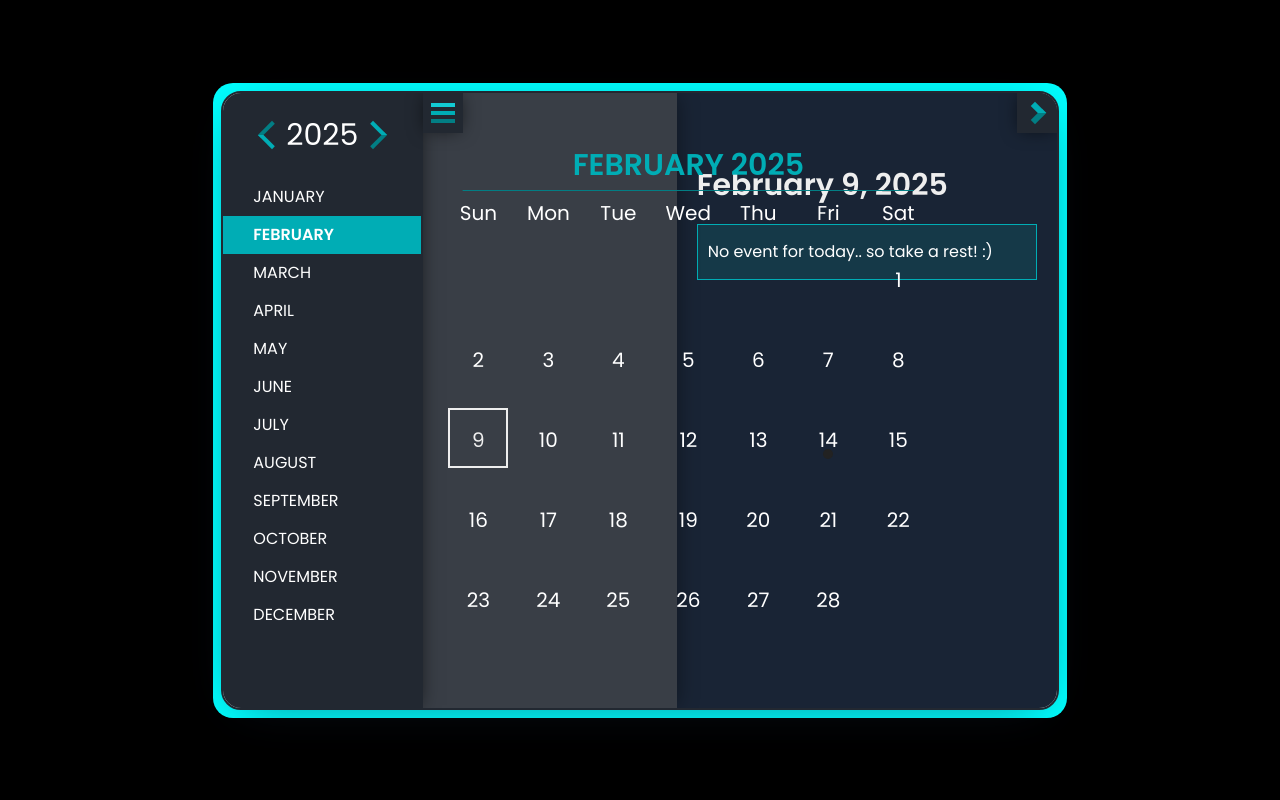
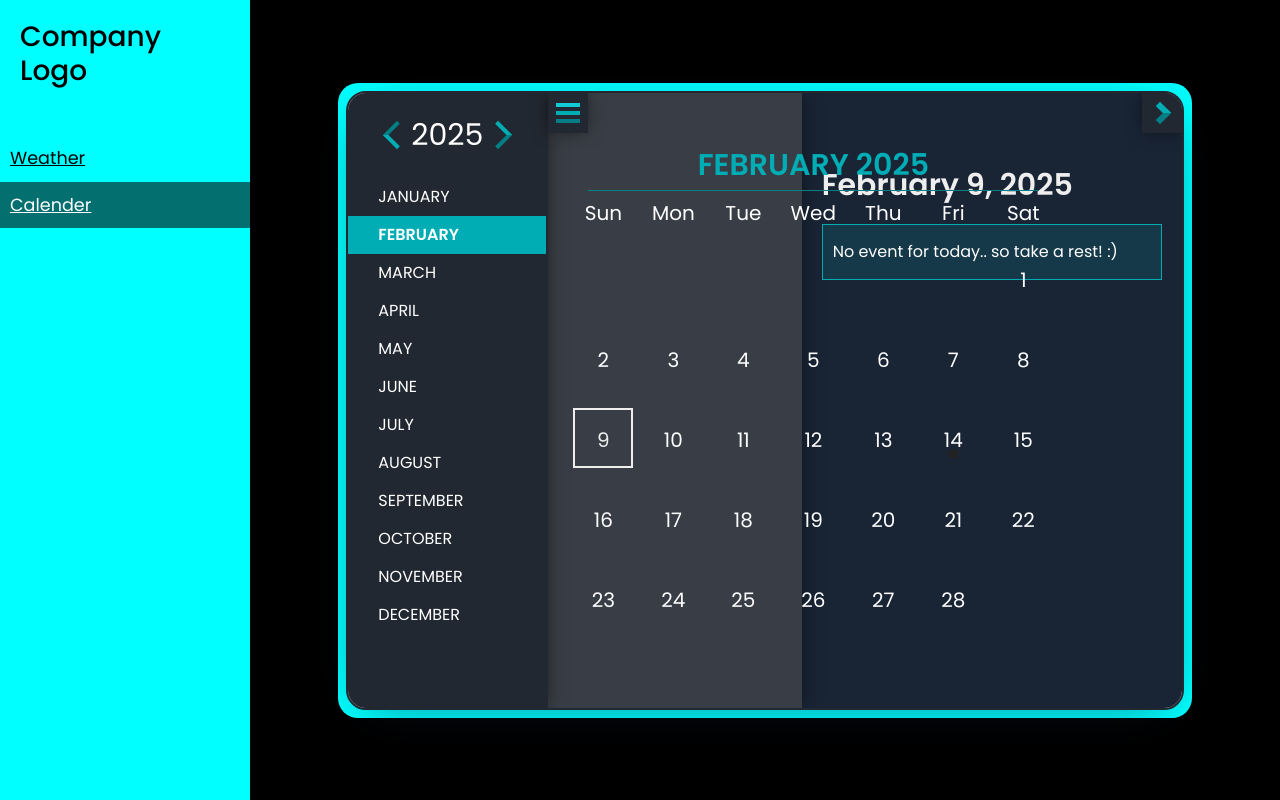
Before and after one commit to DhruviMakadia/Login, a plain HTML site: page HTML/calender.html in a window 1280 px wide. Drawn offline with nearby package versions, Linux system fonts and the light colour scheme.

Commit message:
- Added SideBar in both component weather and calender

```diff
--- a/CSS/style.css
+++ b/CSS/style.css
@@ -26,6 +26,7 @@ body {
     justify-content: center;
     align-items: center;
     padding: 40px;
+    height: 100vh;
 }
 
 .calender-div {
--- a/HTML/calender.html
+++ b/HTML/calender.html
@@ -17,6 +17,26 @@
 </head>
 
 <body>
+    <!-- Sidebar - start-->
+    <!-- https://codepen.io/diego-q/pen/qBWjZwr -->
+    <div class="wrapper">
+        <nav id="sidebar">
+            <div class="sidebar-header">
+                <h3>Company Logo</h3>
+            </div>
+
+            <ul class="list-unstyled components">
+                <li>
+                    <a href="./weather.html" data-toggle="collapse">Weather</a>
+                </li>
+                <li class="active">
+                    <a href="./calender.html">Calender</a>
+                </li>
+            </ul>
+        </nav>
+    </div>
+    <!-- Sidebar - end-->
+
     <div class="container col-md-8 calender-div">
         <!-- <h1>Calender</h1> -->
         <div id="evoCalendar"></div>
```
Also changed, not shown: HTML/weather.html (+5 -27 lines).
